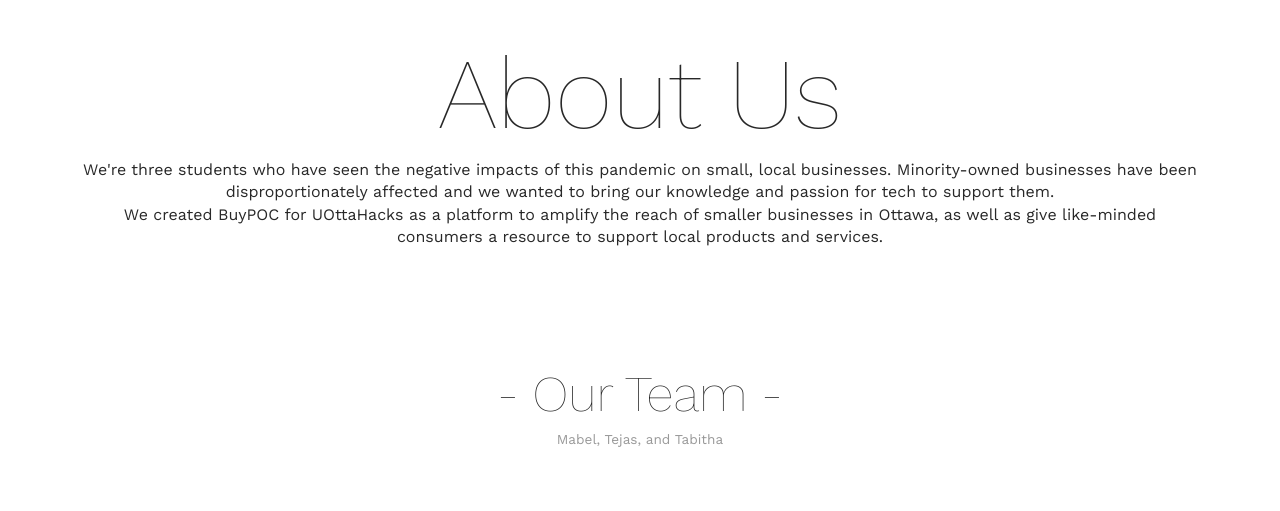
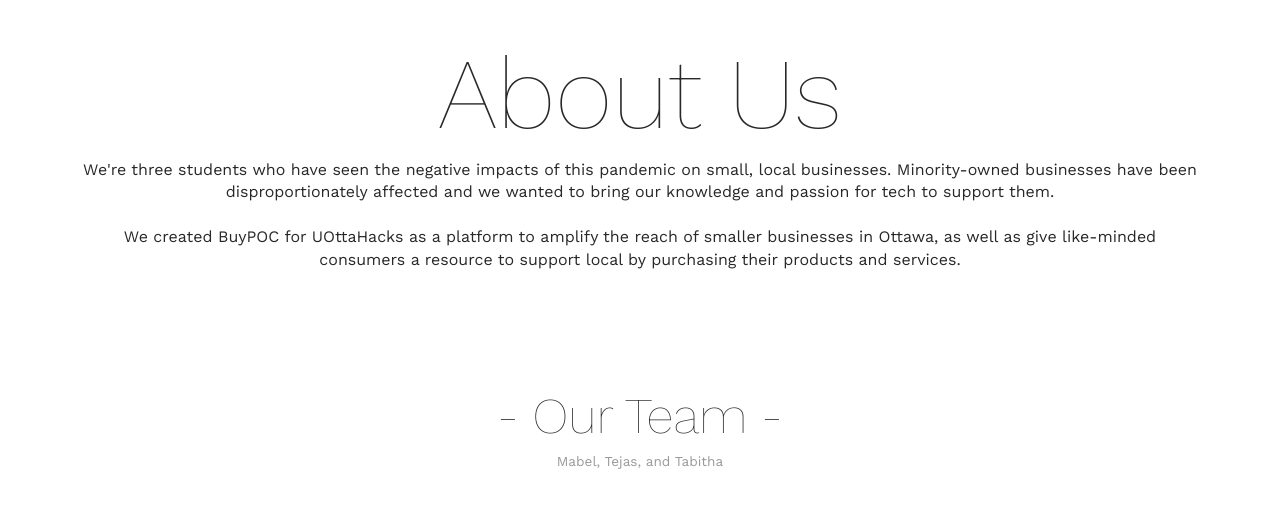
Before and after one commit to tabithawong/BuyPOC, a Flask app: page /about in a window 1280 px wide. Shown: the part 106-617 px from the top of the page. Run offline with Flask 2, Linux system fonts and the light colour scheme; some libraries are stand-ins or nearby versions.

Commit message:
Edit text

```diff
--- a/templates/about.html
+++ b/templates/about.html
@@ -7,7 +7,7 @@
           <header class="section-top-padding background-white">
             <div class="line text-center">
               <h1 class="text-dark text-s-size-30 text-m-size-40 text-l-size-headline text-thin text-line-height-1">About Us</h1>
-              <p class="margin-bottom-0 text-size-16 text-dark">We're three students who have seen the negative impacts of this pandemic on small, local businesses. Minority-owned businesses have been disproportionately affected and we wanted to bring our knowledge and passion for tech to support them.<br>We created BuyPOC for UOttaHacks as a platform to amplify the reach of smaller businesses in Ottawa, as well as give like-minded consumers a resource to support local products and services.</p>
+              <p class="margin-bottom-0 text-size-16 text-dark">We're three students who have seen the negative impacts of this pandemic on small, local businesses. Minority-owned businesses have been disproportionately affected and we wanted to bring our knowledge and passion for tech to support them.<br> <br> We created BuyPOC for UOttaHacks as a platform to amplify the reach of smaller businesses in Ottawa, as well as give like-minded consumers a resource to support local by purchasing their products and services.</p>
             </div>
           </header>
           <section class="section-top-padding background-white">
```
